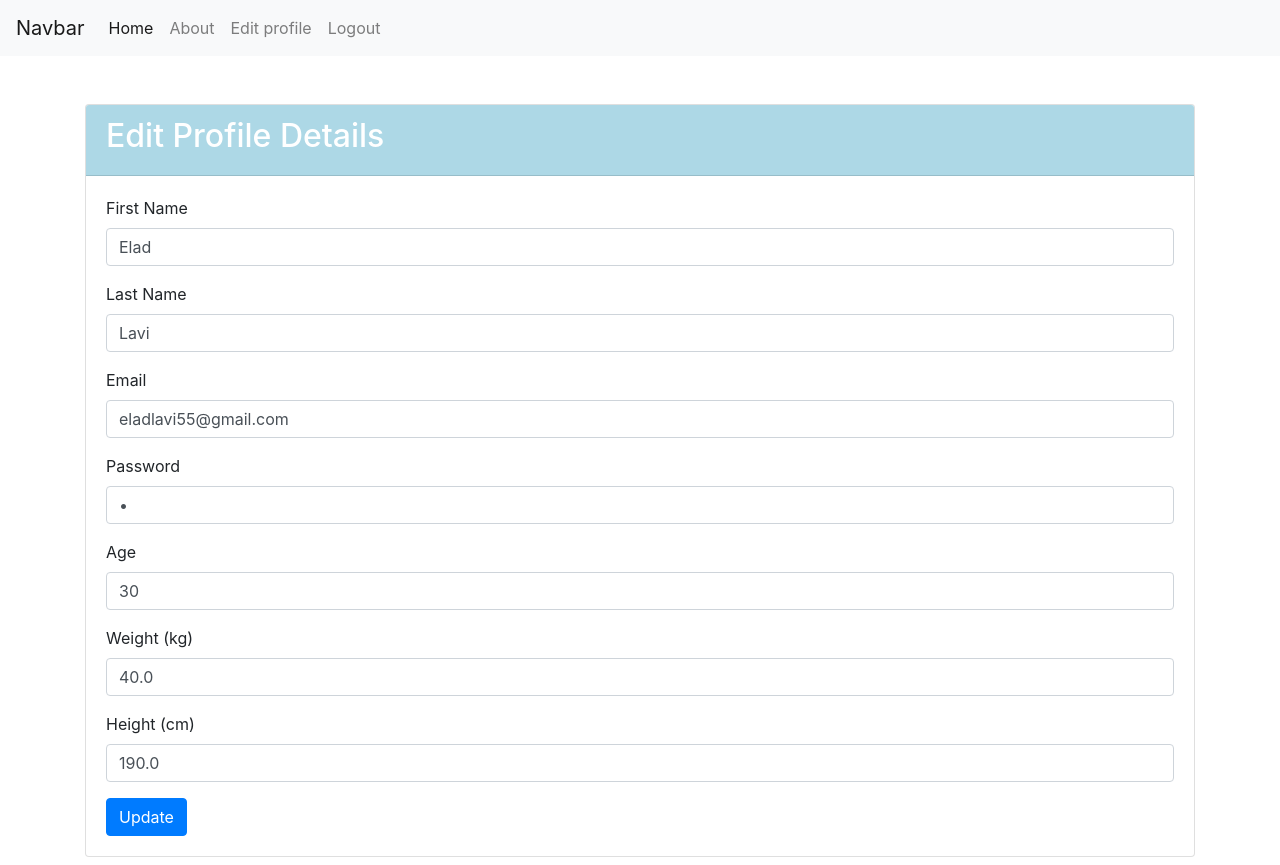
After one commit to BS-PMC-2024/BS-PMC-2024-Team23, a Flask app: page /edit_user in a window 1280 px wide. The commit adds this page. Run offline with Flask 3, Linux system fonts and the light colour scheme; a user stored in the database is signed in; some libraries are stand-ins or nearby versions.

Commit message:
add Edit functionality and improved UI

```diff
--- a/Templates/about.html
+++ b/Templates/about.html
@@ -9,6 +9,7 @@
     <title>About Us - Fit-AI</title>
     <style>
         body {
+
             font-family: 'Helvetica Neue', Arial, sans-serif;
             margin: auto;
             padding: 0;
--- a/Templates/base.html
+++ b/Templates/base.html
@@ -17,9 +17,14 @@
         <li class="nav-item">
         <a class="nav-link" href="/about">About</a>
       </li>
-              <li class="nav-item">
+        </li>
+        <li class="nav-item">
+        <a class="nav-link" href="/edit_user">Edit profile</a>
+      </li>
+        <li class="nav-item">
         <a class="nav-link" href="/logout">Logout</a>
       </li>
+
     </ul>
   </div>
 </nav>
--- /dev/null
+++ b/Templates/edit_user.html
@@ -0,0 +1,44 @@
+{% extends "base.html" %}
+{% block title %}Edit User Details - FitAI{% endblock %}
+{% block content %}
+<div class="container mt-5">
+    <div class="card">
+        <div class="card-header" style="background-color: #ADD8E6; color: white;">
+            <h2>Edit Profile Details</h2>
+        </div>
+        <div class="card-body">
+            <form method="POST">
+                <div class="form-group">
+                    <label for="first_name">First Name</label>
+                    <input type="text" class="form-control" id="first_name" name="first_name" placeholder="First Name" value="{{ user.first_name }}" required>
+                </div>
+                <div class="form-group">
+                    <label for="last_name">Last Name</label>
+                    <input type="text" class="form-control" id="last_name" name="last_name" placeholder="Last Name" value="{{ user.last_name }}" required>
+                </div>
+                <div class="form-group">
+                    <label for="email">Email</label>
+                    <input type="email" class="form-control" id="email" name="email" placeholder="Email" value="{{ user.email }}" required>
+                </div>
+                <div class="form-group">
+                    <label for="password">Password</label>
+                    <input type="password" class="form-control" id="password" name="password" placeholder="Password" value="{{ user.password }}" required>
+                </div>
+                <div class="form-group">
+                    <label for="age">Age</label>
+                    <input type="number" class="form-control" id="age" name="age" placeholder="Age" value="{{ user.age }}" required>
+                </div>
+                <div class="form-group">
+                    <label for="weight">Weight (kg)</label>
+                    <input type="number" step="0.1" class="form-control" id="weight" name="weight" placeholder="Weight" value="{{ user.weight }}" required>
+                </div>
+                <div class="form-group">
+                    <label for="height">Height (cm)</label>
+                    <input type="number" step="0.1" class="form-control" id="height" name="height" placeholder="Height" value="{{ user.height }}" required>
+                </div>
+                <button type="submit" class="btn btn-primary">Update</button>
+            </form>
+        </div>
+    </div>
+</div>
+{% endblock %}
--- a/main.py
+++ b/main.py
@@ -127,6 +127,30 @@ def register():
     return render_template("LoginPage.html")
 
 
+@app.route("/edit_user", methods=["POST", "GET"])
+def edit_user():
+    if "user" in session:
+        email = session["email"]
+        user = Users.query.filter_by(email=email).first()
+
+        if request.method == "POST":
+            user.first_name = request.form["first_name"]
+            user.last_name = request.form["last_name"]
+            user.email = request.form["email"]
+            user.password = request.form["password"]
+            user.age = request.form["age"]
+            user.weight = request.form["weight"]
+            user.height = request.form["height"]
+
+            db.session.commit()
+            flash("User details updated successfully!", "success")
+            return redirect(url_for("user"))
+
+        return render_template("edit_user.html", user=user)
+    else:
+        flash("You are not logged in", "danger")
+        return redirect(url_for("login"))
+
 if __name__ == "__main__":
     with app.app_context():
         db.create_all()
--- a/static/css/user.css
+++ b/static/css/user.css
@@ -6,7 +6,7 @@ body {
 }
 
 .background-image {
-    background-image: url('{{ url_for('static', filename='images/gymimage.jpg') }}');
+    background-image: url('{{ url_for('static', filename='images\BG.webp') }}');
     background-size: cover;
     background-position: center;
     background-repeat: no-repeat;
```
Also changed, not shown: Templates/BG.webp (added), Templates/gymimage.jpg (added), instance/users.sqlite3, static/images/BG.webp (added).
